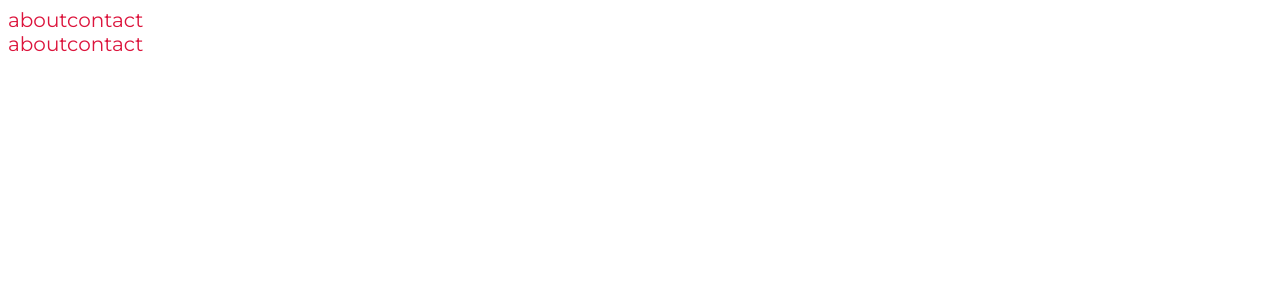
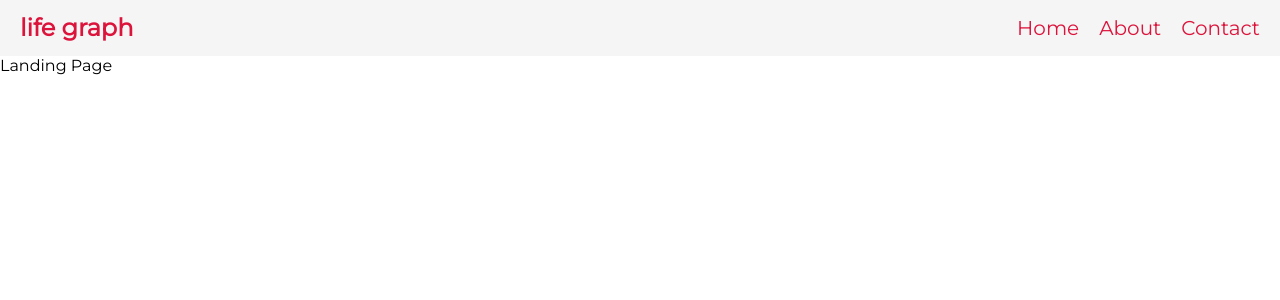
Before and after one commit to vishesh-bajpayee-au16/Life-Graph, a React (Create React App) app in the folder life-graph/: page / in a window 1280 px wide. Shown: the top 300 px of the page. Built offline with nearby package versions, Linux system fonts and the light colour scheme.

Commit message:
[NAVBAR] added navbar

```diff
--- a/life-graph/src/App.js
+++ b/life-graph/src/App.js
@@ -1,15 +1,15 @@
 import React from "react";
 import { Route } from "react-router-dom";
 import routes from "./routes";
-
-import LandingPage from "./containers/LandingPage";
+import Layout from "./containers/Layout";
 const App = () => {
   return (
     <div>
-      <LandingPage />
-      {routes.map((route) => (
-        <Route key={Math.random()} {...route} />
-      ))}
+      <Layout>
+        {routes.map((route) => (
+          <Route key={Math.random()} {...route} />
+        ))}
+      </Layout>
     </div>
   );
 };
--- /dev/null
+++ b/life-graph/src/components/Navbar/index.js
@@ -0,0 +1,22 @@
+import React from "react";
+import LinkTag from "../../components/Links";
+import { PATHS } from "../../config";
+import "./index.scss";
+const Navbar = () => {
+  return (
+    <nav>
+      <h2>life graph </h2>
+      <div className="links">
+        <LinkTag className="link" textcontent="Home" link={PATHS.landingPage} />
+        <LinkTag className="link" textcontent="About" link={PATHS.aboutPage} />
+        <LinkTag
+          className="link"
+          textcontent="Contact"
+          link={PATHS.contactPage}
+        />
+      </div>
+    </nav>
+  );
+};
+
+export default Navbar;
--- /dev/null
+++ b/life-graph/src/components/Navbar/index.scss
@@ -0,0 +1,22 @@
+nav {
+  width: 100vw;
+  height: 7vh;
+  background-color: whitesmoke;
+
+  h2 {
+    position: absolute;
+    line-height: 7vh;
+    margin-left: 20px;
+    color: crimson;
+  }
+
+  .links {
+    line-height: 7vh;
+    float: right;
+    margin-right: 10px;
+
+    .link {
+      padding: 10px;
+    }
+  }
+}
--- a/life-graph/src/containers/AboutPage/index.js
+++ b/life-graph/src/containers/AboutPage/index.js
@@ -1,7 +1,7 @@
 import React from "react";
 
 const AboutPage = () => {
-  return <div></div>;
+  return <div>About</div>;
 };
 
 export default AboutPage;
--- a/life-graph/src/containers/ContactPage/index.js
+++ b/life-graph/src/containers/ContactPage/index.js
@@ -1,7 +1,7 @@
 import React from "react";
 
 const ContactPage = () => {
-  return <div></div>;
+  return <div>Contact us</div>;
 };
 
 export default ContactPage;
--- a/life-graph/src/containers/LandingPage/index.js
+++ b/life-graph/src/containers/LandingPage/index.js
@@ -1,13 +1,7 @@
 import React from "react";
-import { PATHS } from "../../config";
-import LinkTag from "../../components/Links";
+
 const LandingPage = () => {
-  return (
-    <div>
-      <LinkTag textcontent="about" link={PATHS.aboutPage} />
-      <LinkTag textcontent="contact" link={PATHS.contactPage} />
-    </div>
-  );
+  return <div>Landing Page</div>;
 };
 
 export default LandingPage;
--- /dev/null
+++ b/life-graph/src/containers/Layout/index.js
@@ -0,0 +1,12 @@
+import Navbar from "../../components/Navbar";
+
+const Layout = ({ children }) => {
+  return (
+    <div>
+      <Navbar />
+      {children}
+    </div>
+  );
+};
+
+export default Layout;
--- a/life-graph/src/index.js
+++ b/life-graph/src/index.js
@@ -1,8 +1,8 @@
 import React from "react";
 import ReactDOM from "react-dom";
+import "./index.scss";
 
 import { BrowserRouter } from "react-router-dom";
-
 import App from "./App";
 
 ReactDOM.render(
--- /dev/null
+++ b/life-graph/src/index.scss
@@ -0,0 +1,5 @@
+* {
+  padding: 0;
+  margin: 0;
+  box-sizing: border-box;
+}
```
Also changed, not shown: life-graph/src/components/Buttons/index.js (added, +11 -0 lines), life-graph/src/components/Buttons/index.scss (added).
